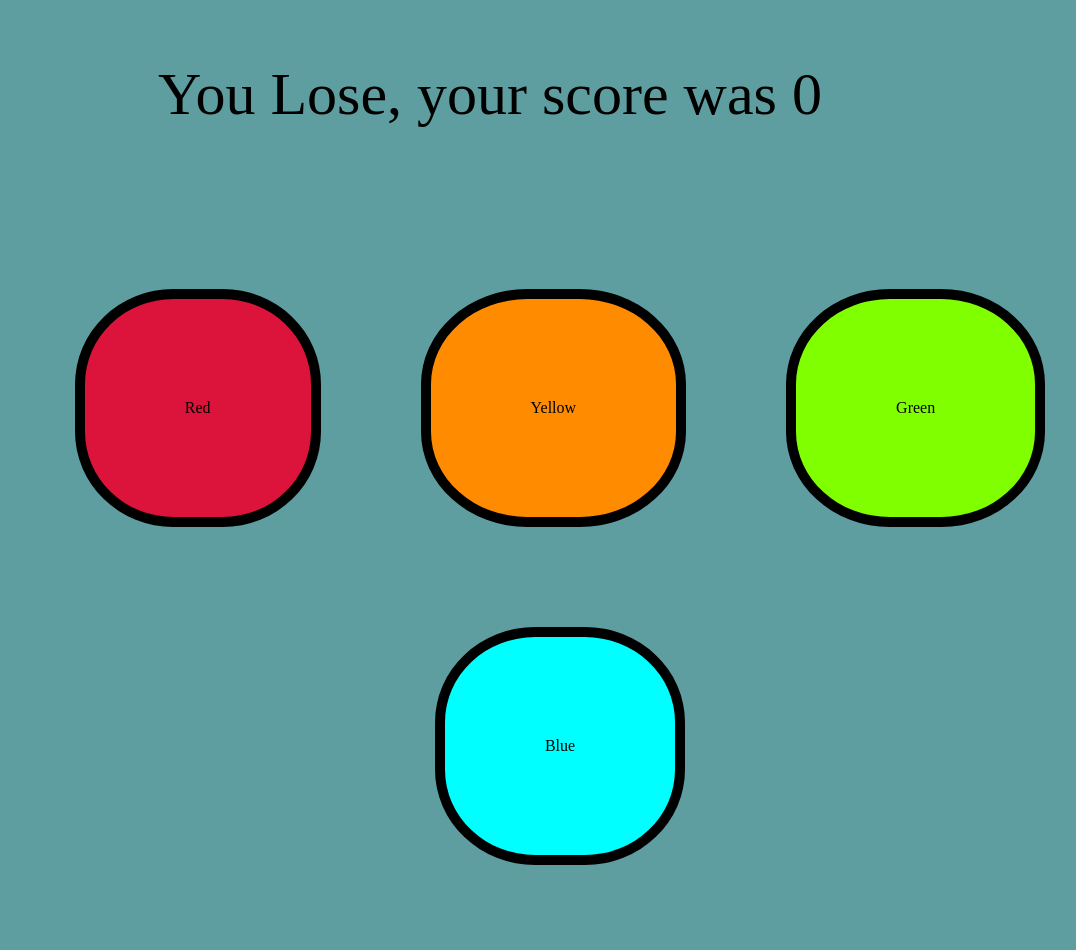
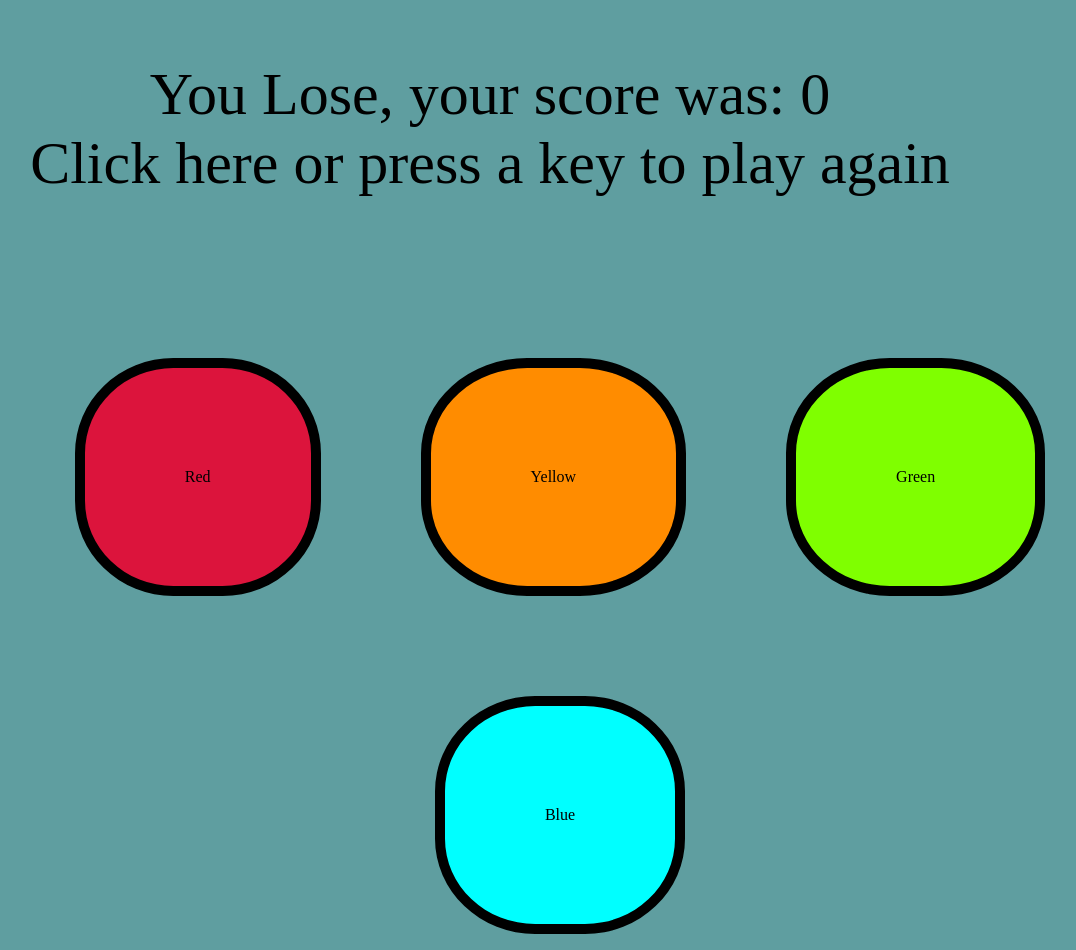
Before and after one commit to silverstone-git/simon-game, a plain HTML site: page index.html in a window 1280 px wide. Both pictures are taken after a click on the item "Red". Shown: the whole page, without its empty margins (150-1226 px from the left). Before the commit the page ends 881 px from the top, so only its background shows below. Drawn offline with nearby package versions, Linux system fonts and the light colour scheme.

Commit message:
- made the cursor pointer on hover - fixed the continuing losing game error by making the chosenButtons a   var and emptying it upon losing

```diff
--- a/index.html
+++ b/index.html
@@ -8,7 +8,7 @@
     <link rel="stylesheet" href="style.css">
     <script>
         var myClickedButtons = [];
-        const chosenButtons = [];
+        var chosenButtons = [];
         const allColors = [];
     </script>
     <link
--- a/scripts/main.js
+++ b/scripts/main.js
@@ -53,8 +53,9 @@ $(".colorbox").click(function() {
         // wrong color chosen case
         var audio = new Audio("./sounds/wrong.mp3");
         audio.play;
-        game_intro.html("You Lose, your score was " + chosenButtons.length);
+        game_intro.html("You Lose, your score was: " + chosenButtons.length + "<br> Click here or press a key to play again");
         myClickedButtons = [];
+        chosenButtons = [];
 
     } else {
         // in the middle of the level case, updates the status
--- a/style.css
+++ b/style.css
@@ -30,6 +30,7 @@ html {
     padding: 100px;
     margin-top: 100px;
     margin-left: 100px;
+    cursor: pointer;
 }
 
 #red {
```
